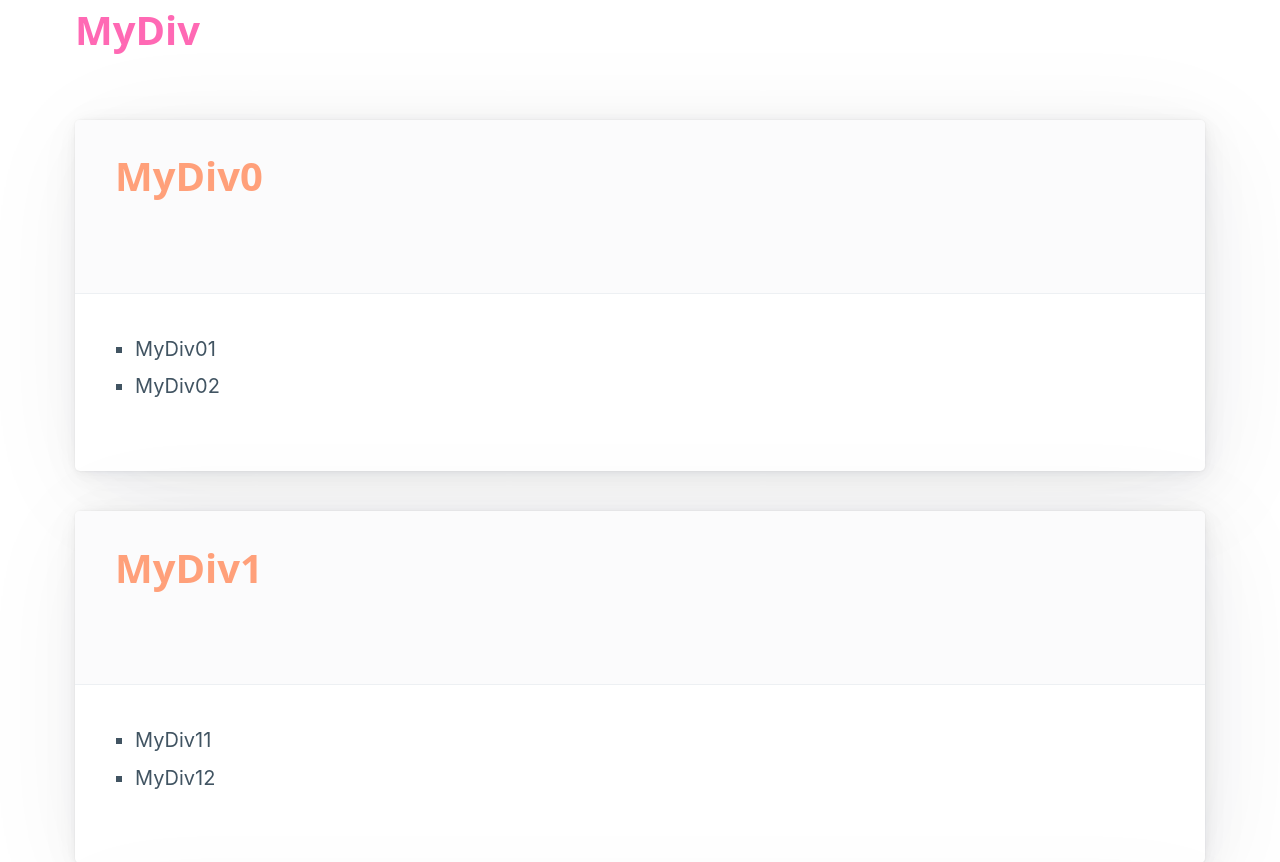
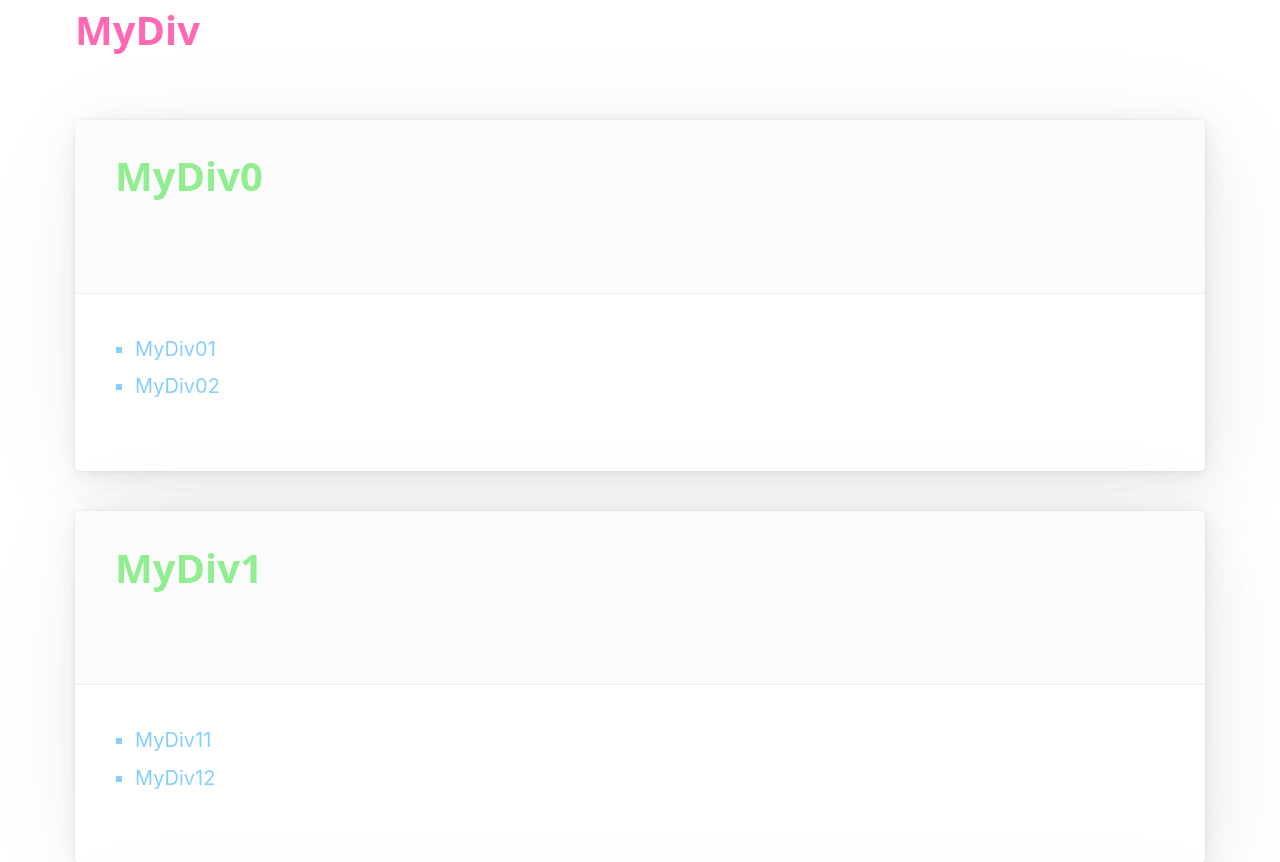
Before and after one commit to YeDongVibe/React_Class, a React (Create React App) app: page / in a window 1280 px wide. Shown: the top 862 px of the page. Built offline with nearby package versions, Linux system fonts and the light colour scheme.

Commit message:
23.04.25

```diff
--- a/src/04/MyDiv.module.css
+++ b/src/04/MyDiv.module.css
@@ -1,3 +1,6 @@
 .mah1 {
-    color: lightsalmon;
+    color: lightgreen;
 }
+li {
+    color: lightskyblue;
+}
```
